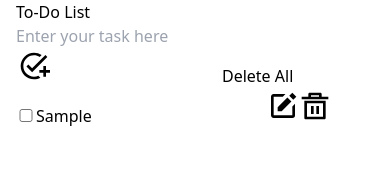
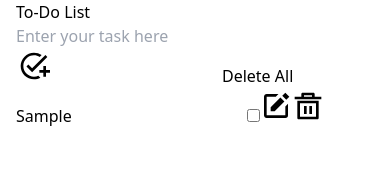
Before and after one commit to juyaamir/to-do-list, a React (Vite) app: page / in a window 390 px wide. Both pictures are taken after typing "Sample" into the empty fields and a click on the button 96 px from the left and 66 px from the top of the page. Shown: the top 180 px of the page. Built offline with nearby package versions, Linux system fonts and the light colour scheme.

Commit message:
new changes

```diff
--- a/src/components/Layout.jsx
+++ b/src/components/Layout.jsx
@@ -122,13 +122,8 @@ const Layout = () => {
       </form>
       <div className='border  border-t-black my-8 border-dashed '>
         {taskList.map((task, index) => (
-          <div key={index} className='flex flex-wrap md:gap-2 lg:gap-4 border-b border-gray-300 tasks text-wrap mt-3'>
-            <input
-              type="checkbox"
-              className='text-wrap border border-red-400 text-red-500 w-8 checkbox-btn'
-              checked={completedTasks.has(index)}
-              onChange={() => handleCheckboxChange(index)}
-            />
+          <div key={index} className='flex flex-wrap gap-x-1 md:gap-2 lg:gap-4 border-b border-gray-300 tasks text-wrap mt-3'>
+
             {editIndex === index ? (
               <input
                 type="text"
@@ -144,6 +139,12 @@ const Layout = () => {
                 readOnly
               />
             )}
+            <input
+              type="checkbox"
+              className='text-wrap border border-red-400 text-red-500 w-6 checkbox-btn block '
+              checked={completedTasks.has(index)}
+              onChange={() => handleCheckboxChange(index)}
+            />
             {editIndex === index ? (
               <button className=' p-2  text-green-500 hover:text-green-600 hover:scale-110 update-btn'
               onClick={() => handleUpdateTask(index)}><GrUpdate size='2em' title='Update task' /></button>
--- a/src/index.css
+++ b/src/index.css
@@ -8,6 +8,7 @@
 .line {
     text-decoration: line-through solid red;
 }
+
 
 @media screen and (max-width: 640px) {
     .form-input {
@@ -21,9 +22,7 @@
         width: 45%;
         padding: 2px;
     }
-    .checkbox-btn{
-        width: 20px;
-    }
+
 }
 
 @media screen  and (max-width: 640px){
@@ -31,6 +30,10 @@
         padding-right: 1rem;
         padding-left: 1rem;
     }
+}
+@media screen and (max-width: 420px) {
+    .form-input {
+        width:100%;
 
-
+    }
 }
```
